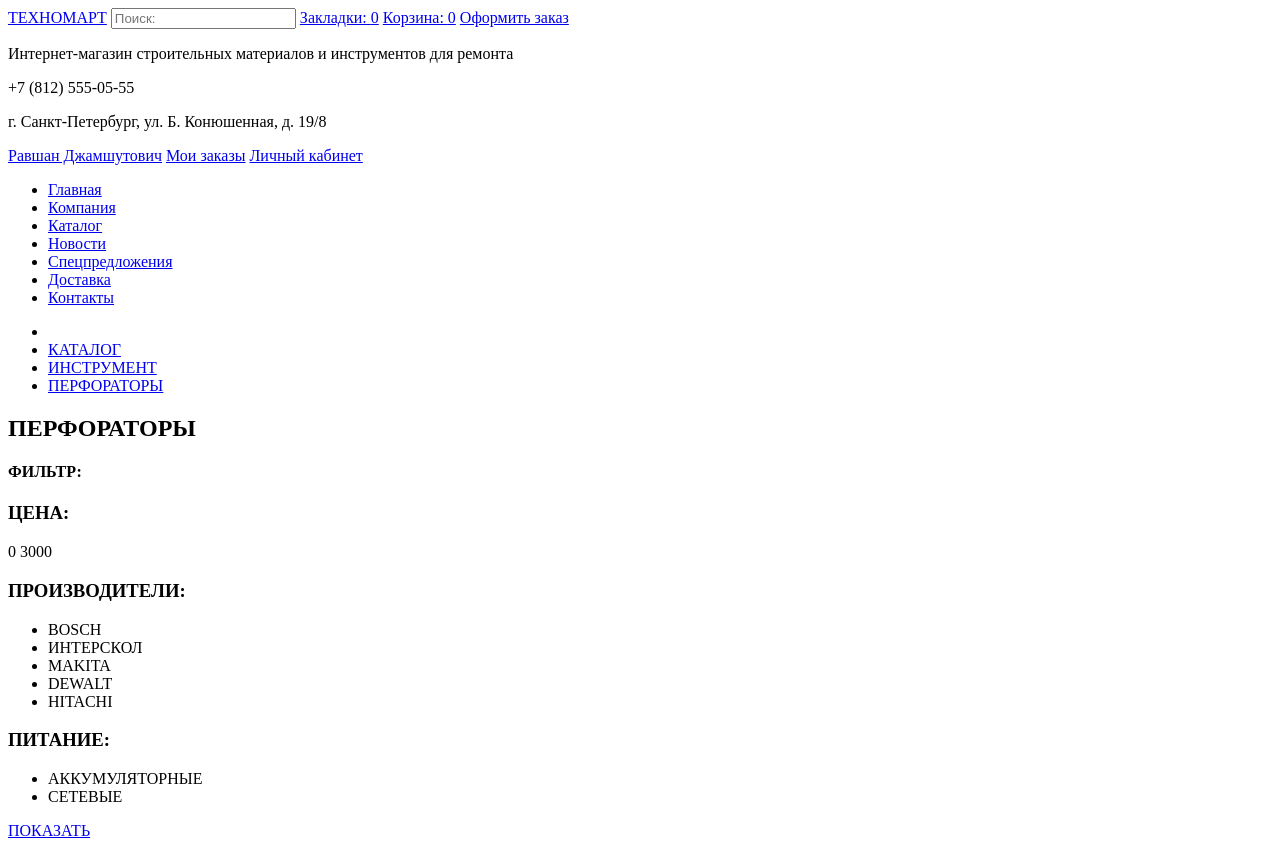
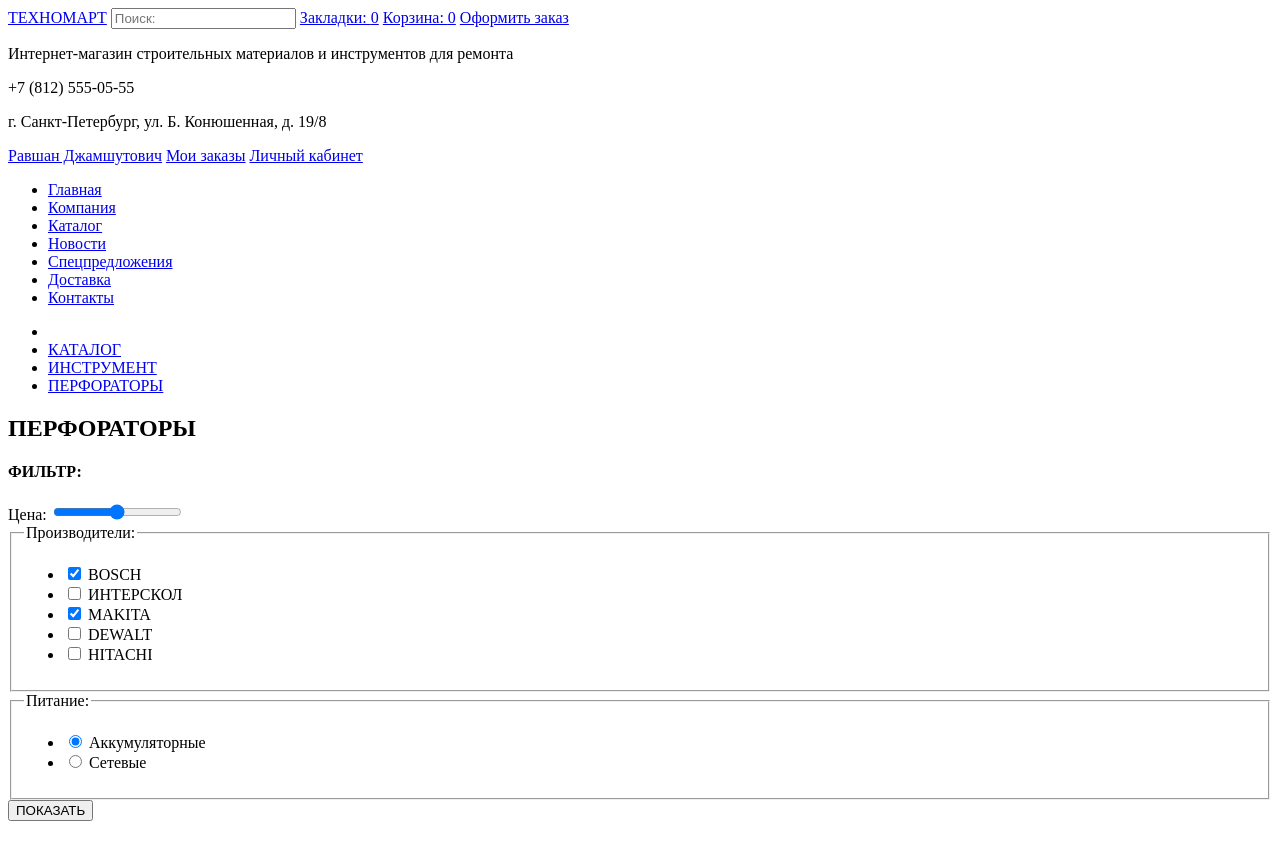
Before and after one commit to polerut/32262-technomart-28, a plain HTML site: page catalog.html in a window 1280 px wide. Shown: the top 842 px of the page. Drawn offline with Linux system fonts and the light colour scheme.

Commit message:
Продолжаем разметку

```diff
--- a/catalog.html
+++ b/catalog.html
@@ -53,29 +53,56 @@
           <h2>ПЕРФОРАТОРЫ</h2>
         </div>
         <h4>ФИЛЬТР:</h4>
+        <form action="https://echo.htmlacademy.ru/courses" method="get" oninput="price-output.value=price-count.value">
         <div class="price">
-          <h3>ЦЕНА:</h3>
-          <span>0</span>
-          <span>3000</span>
+          <label for="price-count">Цена:</label>
+          <input type="range" id="price-count" name="price-count" min="0" max="3000" step="100">
+          <output name="price-output"></output>
         </div>
         <div class="manufacturer-side">
-          <h3>ПРОИЗВОДИТЕЛИ:</h3>
-          <ul>
-            <li>BOSCH</li>
-            <li>ИНТЕРСКОЛ</li>
-            <li>MAKITA</li>
-            <li>DEWALT</li>
-            <li>HITACHI</li>
-          </ul>
+          <fieldset>
+            <legend>Производители:</legend>
+            <ul>
+              <li>
+                <input type="checkbox" name="filter-bosch" id="filter-bosch" checked>
+                <label for="filter-bosch">BOSCH</label>
+              </li>
+              <li>
+                <input type="checkbox" name="filter-interskol" id="filter-interskol">
+                <label for="filter-interskol">ИНТЕРСКОЛ</label>
+              </li>
+              <li>
+                <input type="checkbox" name="filter-makita" id="filter-makita" checked>
+                <label for="filter-makita">MAKITA</label>
+              </li>
+              <li>
+                <input type="checkbox" name="filter-dewalt" id="filter-dewalt">
+                <label for="filter-dewalt">DEWALT</label>
+              </li>
+              <li>
+                <input type="checkbox" name="filter-hitachi" id="filter-hitachi">
+                <label for="filter-hitachi">HITACHI</label>
+              </li>
+            </ul>
+          </fieldset>
         </div>
         <div class="power">
-          <h3>ПИТАНИЕ:</h3>
-          <ul>
-            <li>АККУМУЛЯТОРНЫЕ</li>
-            <li>СЕТЕВЫЕ</li>
-          </ul>
-        </div>
-        <a href="#">ПОКАЗАТЬ</a>
+          <fieldset>
+            <legend>Питание:</legend>
+            <ul>
+              <li>
+                <input type="radio" name="power-group" value="battery" id="filter-battery" checked>
+                <label for="filter-battery">Аккумуляторные</label>
+              </li>
+              <li>
+                <input type="radio" name="power-group" value="network" id="filter-network">
+                <label for="filter-network">Сетевые</label>
+              </li>
+            </ul>
+          </div>
+          <input type="submit" value="ПОКАЗАТЬ">
+        </fieldset>
+      </form>
         <div class="sorting">
           <h4>СОРТИРОВКА:</h4>
           <ul>
@@ -218,5 +245,11 @@
         </div>
       </div>
     </footer>
+    <section>
+      <button type="reset"></button>
+      <h3>Товар добавлен в корзину!</h3>
+      <a href="#">Оформить заказ</a>
+      <button type="reset">Продолжить покупки</button>
+    </section>
   </body>
 </html>
```
Also changed, not shown: index.html (+34 -4 lines).
